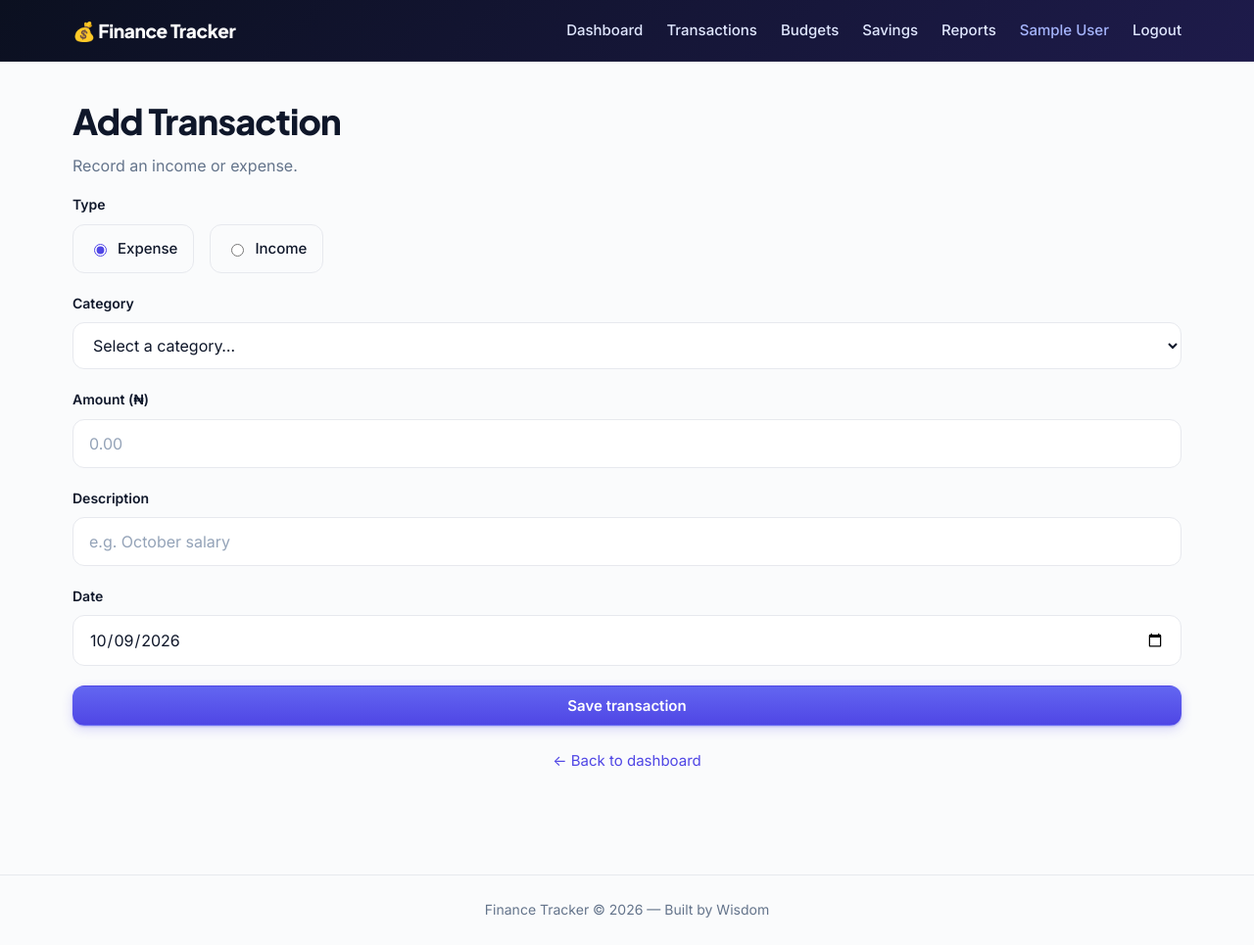
After one commit to wisdom1240/finance-tracker, a Flask app: page /transactions/add in a window 1280 px wide. The commit adds this page. Shown: the whole page at 98% size. Run offline with Flask 3, Linux system fonts and the light colour scheme; the visitor is signed in with stand-in values (Sample User, id 1); data that the repository does not hold is empty; some libraries are stand-ins or nearby versions.

Commit message:
Stage 19: Add transaction form with CSRF protection

```diff
--- a/app.py
+++ b/app.py
@@ -5,12 +5,14 @@ Entry point for the Finance Tracker web application.
 
 import re
 from functools import wraps
+from datetime import date
 
 import psycopg2.extras
 
 from flask import (
     Flask, render_template, request, redirect, url_for, flash, session, g
 )
+from flask_wtf import CSRFProtect
 from werkzeug.security import generate_password_hash, check_password_hash
 
 from config import Config
@@ -35,6 +37,9 @@ def create_app():
     app.config.from_object(Config)
     init_db(app)
 
+    # CSRF protection for every POST form. Requires SECRET_KEY in config.
+    csrf = CSRFProtect(app)
+
     @app.before_request
     def load_user():
         g.user_id = session.get("user_id")
@@ -54,7 +59,6 @@ def create_app():
         db = get_db()
         cur = db.cursor(cursor_factory=psycopg2.extras.RealDictCursor)
 
-        # 1. Total income
         cur.execute(
             "SELECT COALESCE(SUM(amount), 0) AS total FROM transactions "
             "WHERE user_id = %s AND type = 'INCOME'",
@@ -62,7 +66,6 @@ def create_app():
         )
         total_income = cur.fetchone()["total"]
 
-        # 2. Total expenses
         cur.execute(
             "SELECT COALESCE(SUM(amount), 0) AS total FROM transactions "
             "WHERE user_id = %s AND type = 'EXPENSE'",
@@ -70,10 +73,8 @@ def create_app():
         )
         total_expenses = cur.fetchone()["total"]
 
-        # 3. Balance
         balance = total_income - total_expenses
 
-        # 4. Recent transactions
         cur.execute(
             "SELECT t.id, t.type, t.amount, t.description, t.transaction_date, "
             "       c.name AS category_name "
@@ -93,6 +94,107 @@ def create_app():
             total_expenses=total_expenses,
             balance=balance,
             recent_transactions=recent_transactions,
+        )
+
+    # ----------------------------------------------------------------
+    # Add Transaction
+    # ----------------------------------------------------------------
+    @app.route("/transactions/add", methods=["GET", "POST"])
+    @login_required
+    def add_transaction():
+        user_id = session["user_id"]
+
+        db = get_db()
+        cur = db.cursor(cursor_factory=psycopg2.extras.RealDictCursor)
+        cur.execute("SELECT id, name, type FROM categories ORDER BY type, name")
+        categories = cur.fetchall()
+        cur.close()
+
+        form_data = None
+
+        if request.method == "POST":
+            t_type = request.form.get("type", "").strip().upper()
+            category_id = request.form.get("category_id", "").strip()
+            amount = request.form.get("amount", "").strip()
+            description = request.form.get("description", "").strip()
+            transaction_date = request.form.get("transaction_date", "").strip()
+
+            form_data = {
+                "type": t_type,
+                "category_id": int(category_id) if category_id.isdigit() else None,
+                "amount": amount,
+                "description": description,
+                "transaction_date": transaction_date,
+            }
+
+            errors = []
+
+            # Type
+            if t_type not in ("INCOME", "EXPENSE"):
+                errors.append("Please choose a valid type.")
+
+            # Category
+            category_row = None
+            if not category_id or not category_id.isdigit():
+                errors.append("Please choose a category.")
+            else:
+                cur2 = db.cursor(cursor_factory=psycopg2.extras.RealDictCursor)
+                cur2.execute(
+                    "SELECT id, type FROM categories WHERE id = %s",
+                    (int(category_id),),
+                )
+                category_row = cur2.fetchone()
+                cur2.close()
+                if category_row is None:
+                    errors.append("That category does not exist.")
+                elif category_row["type"] != t_type:
+                    errors.append(
+                        "The category does not match the transaction type."
+                    )
+
+            # Amount
+            try:
+                amount_dec = float(amount)
+            except (TypeError, ValueError):
+                amount_dec = None
+            if amount_dec is None or amount_dec <= 0:
+                errors.append("Amount must be greater than zero.")
+
+            # Date
+            try:
+                date.fromisoformat(transaction_date)
+            except (TypeError, ValueError):
+                errors.append("Please enter a valid date.")
+
+            if errors:
+                for e in errors:
+                    flash(e, "error")
+            else:
+                cur3 = db.cursor()
+                cur3.execute(
+                    "INSERT INTO transactions "
+                    "(user_id, category_id, type, amount, description, transaction_date) "
+                    "VALUES (%s, %s, %s, %s, %s, %s)",
+                    (
+                        user_id,
+                        int(category_id),
+                        t_type,
+                        amount_dec,
+                        description or None,
+                        transaction_date,
+                    ),
+                )
+                db.commit()
+                cur3.close()
+
+                flash("Transaction added successfully.", "success")
+                return redirect(url_for("dashboard"))
+
+        return render_template(
+            "add_transaction.html",
+            categories=categories,
+            form_data=form_data,
+            today=date.today().isoformat(),
         )
 
     # ----------------------------------------------------------------
--- a/static/css/style.css
+++ b/static/css/style.css
@@ -768,3 +768,33 @@ img {
     padding-left: 0;
     padding-right: 0;
 }
+
+/* 19. RADIO ROW */
+.radio-row {
+    display: flex;
+    gap: var(--space-4);
+    flex-wrap: wrap;
+}
+
+.radio-option {
+    display: flex;
+    align-items: center;
+    gap: var(--space-2);
+    padding: var(--space-3) var(--space-4);
+    border: 1px solid var(--color-border);
+    border-radius: var(--radius);
+    cursor: pointer;
+    font-size: 0.9375rem;
+    font-weight: 500;
+    transition: border-color var(--transition-fast), background var(--transition-fast);
+}
+
+.radio-option:hover {
+    border-color: var(--color-primary-light);
+    background: var(--color-bg);
+}
+
+.radio-option input[type="radio"] {
+    accent-color: var(--color-primary);
+    cursor: pointer;
+}
--- /dev/null
+++ b/static/js/main.js
@@ -0,0 +1,44 @@
+// main.js — Finance Tracker
+// Minimal JS for mobile nav toggle and dynamic form helpers.
+
+document.addEventListener("DOMContentLoaded", function () {
+    // ---- Mobile nav toggle ----
+    var toggle = document.querySelector(".nav-toggle");
+    var links = document.querySelector(".nav-links");
+    if (toggle && links) {
+        toggle.addEventListener("click", function () {
+            links.classList.toggle("open");
+        });
+    }
+
+    // ---- Dynamic category loading on the transaction form ----
+    var typeInputs = document.querySelectorAll('input[name="type"]');
+    var categorySelect = document.getElementById("category_id");
+
+    if (typeInputs.length && categorySelect) {
+        var allCategories = Array.from(categorySelect.querySelectorAll("option"))
+            .filter(function (o) { return o.value !== ""; });
+
+        function filterCategories() {
+            var selectedType = document.querySelector('input[name="type"]:checked');
+            if (!selectedType) { return; }
+            var t = selectedType.value;
+
+            var current = categorySelect.value;
+            categorySelect.innerHTML = '<option value="">Select a category…</option>';
+
+            allCategories.forEach(function (opt) {
+                if (opt.dataset.type === t) {
+                    var clone = opt.cloneNode(true);
+                    if (clone.value === current) { clone.selected = true; }
+                    categorySelect.appendChild(clone);
+                }
+            });
+        }
+
+        typeInputs.forEach(function (input) {
+            input.addEventListener("change", filterCategories);
+        });
+        filterCategories();
+    }
+});
--- /dev/null
+++ b/templates/add_transaction.html
@@ -0,0 +1,70 @@
+{% extends "base.html" %}
+
+{% block title %}Add Transaction — Finance Tracker{% endblock %}
+
+{% block content %}
+<section class="auth-card">
+    <h1>Add Transaction</h1>
+    <p class="text-muted">Record an income or expense.</p>
+
+    <form method="POST" action="{{ url_for('add_transaction') }}" novalidate>
+        <input type="hidden" name="csrf_token" value="{{ csrf_token() }}">
+
+        <div class="form-group">
+            <label class="form-label">Type</label>
+            <div class="radio-row">
+                <label class="radio-option">
+                    <input type="radio" name="type" value="EXPENSE"
+                           {% if form_data and form_data.type == 'EXPENSE' %}checked{% endif %}
+                           {% if not form_data %}checked{% endif %}>
+                    <span>Expense</span>
+                </label>
+                <label class="radio-option">
+                    <input type="radio" name="type" value="INCOME"
+                           {% if form_data and form_data.type == 'INCOME' %}checked{% endif %}>
+                    <span>Income</span>
+                </label>
+            </div>
+        </div>
+
+        <div class="form-group">
+            <label class="form-label" for="category_id">Category</label>
+            <select class="form-select" id="category_id" name="category_id" required>
+                <option value="">Select a category…</option>
+                {% for c in categories %}
+                    <option value="{{ c.id }}" data-type="{{ c.type }}"
+                        {% if form_data and form_data.category_id == c.id %}selected{% endif %}>
+                        {{ c.name }} ({{ c.type|capitalize }})
+                    </option>
+                {% endfor %}
+            </select>
+        </div>
+
+        <div class="form-group">
+            <label class="form-label" for="amount">Amount (₦)</label>
+            <input class="form-input" type="number" id="amount" name="amount"
+                   min="0.01" step="0.01" placeholder="0.00"
+                   value="{{ form_data.amount if form_data else '' }}" required>
+        </div>
+
+        <div class="form-group">
+            <label class="form-label" for="description">Description</label>
+            <input class="form-input" type="text" id="description" name="description"
+                   maxlength="255" placeholder="e.g. October salary"
+                   value="{{ form_data.description if form_data else '' }}">
+        </div>
+
+        <div class="form-group">
+            <label class="form-label" for="transaction_date">Date</label>
+            <input class="form-input" type="date" id="transaction_date" name="transaction_date"
+                   value="{{ form_data.transaction_date if form_data else today }}" required>
+        </div>
+
+        <button type="submit" class="btn btn-primary btn-block">Save transaction</button>
+    </form>
+
+    <p class="text-muted mt-6" style="text-align: center; font-size: 0.9375rem;">
+        <a href="{{ url_for('dashboard') }}">← Back to dashboard</a>
+    </p>
+</section>
+{% endblock %}
--- a/templates/base.html
+++ b/templates/base.html
@@ -23,7 +23,9 @@
                 <li>
                     <a href="{{ url_for('dashboard') if session.get('user_id') else url_for('login') }}">Dashboard</a>
                 </li>
-                <li><a href="#">Transactions</a></li>
+                <li>
+                    <a href="{{ url_for('add_transaction') if session.get('user_id') else url_for('login') }}">Transactions</a>
+                </li>
                 <li><a href="#">Budgets</a></li>
                 <li><a href="#">Savings</a></li>
                 <li><a href="#">Reports</a></li>
--- a/templates/login.html
+++ b/templates/login.html
@@ -8,6 +8,8 @@
     <p class="text-muted">Sign in to your account to continue.</p>
 
     <form method="POST" action="{{ url_for('login') }}" novalidate>
+        <input type="hidden" name="csrf_token" value="{{ csrf_token() }}">
+
         <div class="form-group">
             <label class="form-label" for="email">Email</label>
             <input class="form-input" type="email" id="email" name="email"
--- a/templates/register.html
+++ b/templates/register.html
@@ -8,6 +8,8 @@
     <p class="text-muted">Start tracking your income, expenses and savings goals.</p>
 
     <form method="POST" action="{{ url_for('register') }}" novalidate>
+        <input type="hidden" name="csrf_token" value="{{ csrf_token() }}">
+
         <div class="form-group">
             <label class="form-label" for="first_name">First name</label>
             <input class="form-input" type="text" id="first_name" name="first_name" required>
@@ -39,7 +41,7 @@
 
     <p class="text-muted mt-6" style="text-align: center; font-size: 0.9375rem;">
         Already have an account?
-        <a href="#">Log in</a>
+        <a href="{{ url_for('login') }}">Log in</a>
     </p>
 </section>
 {% endblock %}
```
